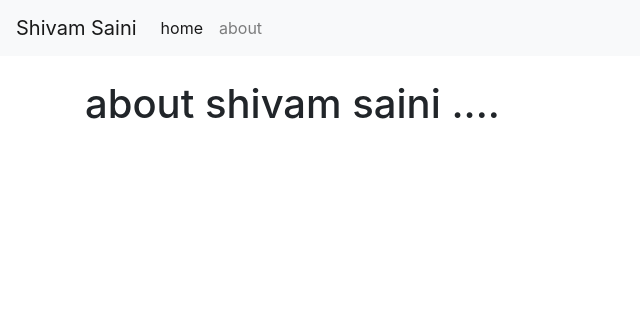
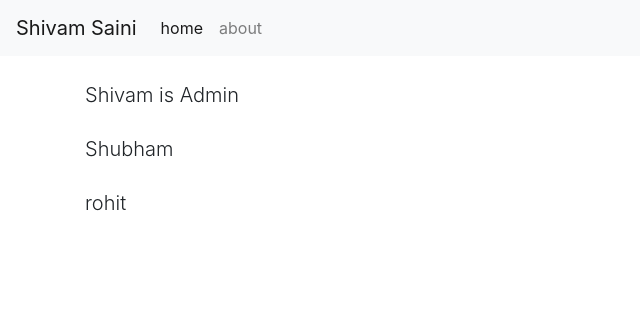
Before and after one commit to ShivamSainier/Python-Flask-, a Flask app: page /about in a window 1280 px wide. Shown: the top 316 px of the page, without its empty margins (0-640 px from the left). Run offline with Flask 2, Linux system fonts and the light colour scheme; some libraries are stand-ins or nearby versions.

Commit message:
Dynaimc website with jinja2

```diff
--- a/templates/about.html
+++ b/templates/about.html
@@ -36,7 +36,14 @@
 
 
     <div class="container">
-        <h1 class="mt-4">about shivam saini .... </h1>
+      {% for n in names%}
+        {% if n=="Shivam" %}
+
+          <p class=" lead mt-4">{{n}} is Admin</p>
+          {% else %}
+          <p class=" lead mt-4">{{n}}</p>
+          {% endif %}
+        {% endfor %}
     </div>
     <!-- Optional JavaScript -->
     <!-- jQuery first, then Popper.js, then Bootstrap JS -->
--- a/templates/index.html
+++ b/templates/index.html
@@ -36,7 +36,7 @@
 
 
     <div class="container">
-        <h1 class="mt-4">hello , this is shivam saini </h1>
+        <h1 class="mt-4">it is my home</h1>
     </div>
     <!-- Optional JavaScript -->
     <!-- jQuery first, then Popper.js, then Bootstrap JS -->
```
